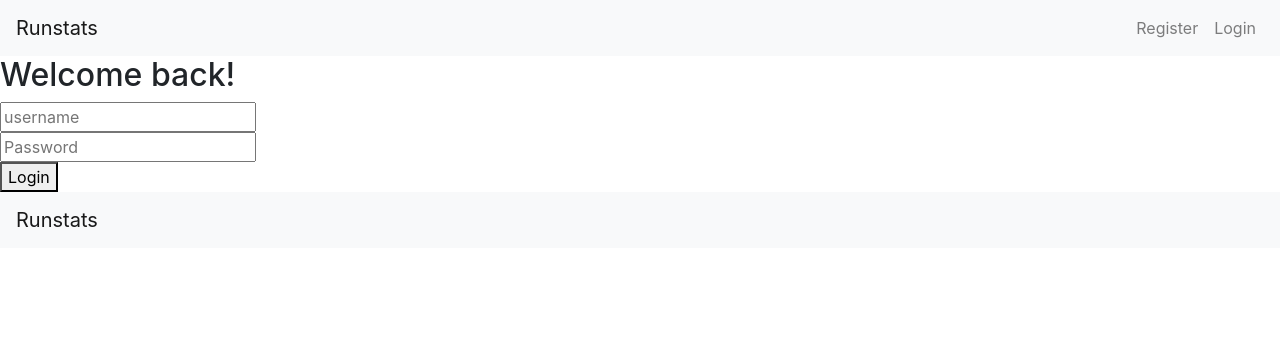
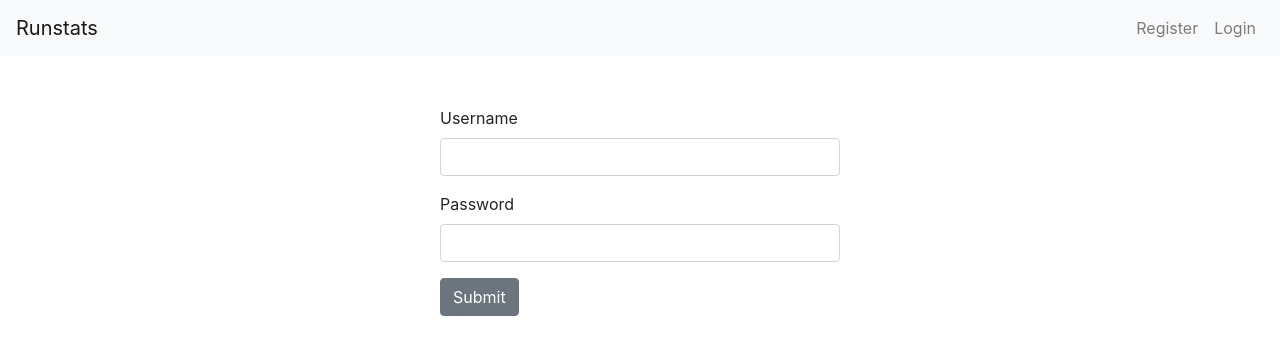
Before and after one commit to mckaywrigley/runstats, a React (Create React App) app in the folder client/: page /login in a window 1280 px wide. Shown: the top 354 px of the page. Built offline with nearby package versions, Linux system fonts and the light colour scheme.

Commit message:
styles Login

```diff
--- a/client/src/App.js
+++ b/client/src/App.js
@@ -26,7 +26,7 @@ class App extends Component {
           <Route exact path="/addrun" component={AddRun} />
           <Route exact path="/editrun" component={EditRun} />
           <Route exact path="/dashboard" component={Dashboard} />
-          <Footer />
+          {/* <Footer /> */}
         </Router>
       </>
     );
--- a/client/src/components/auth/Login.js
+++ b/client/src/components/auth/Login.js
@@ -2,6 +2,10 @@ import React, { Component } from "react";
 import { connect } from "react-redux";
 import { loginUser } from "../../actions";
 import { withRouter } from "react-router-dom";
+
+import { Button, Form, FormGroup, Label, Input, FormText } from "reactstrap";
+
+import "./Login.scss";
 
 class Login extends Component {
   constructor(props) {
@@ -34,32 +38,51 @@ class Login extends Component {
   render() {
     if (!this.props.auth.isAuthenticated) {
       return (
-        <>
-          <form>
-            <h2>Welcome back!</h2>
-            <div>
-              <input
-                name="username"
-                type="username"
-                placeholder="username"
-                value={this.state.username}
-                onChange={this.inputChange}
-              />
-            </div>
-            <div>
-              <input
-                name="password"
-                type="password"
-                placeholder="Password"
-                value={this.state.password}
-                onChange={this.inputChange}
-              />
-            </div>
-            <button type="submit" onClick={this.handleSubmit}>
-              Login
-            </button>
-          </form>
-        </>
+        <Form className="form">
+          <FormGroup>
+            <Label for="username">Username</Label>
+            <Input
+              type="text"
+              name="username"
+              id="username"
+              placeholder=""
+              onChange={this.inputChange}
+              value={this.state.username}
+            />
+          </FormGroup>
+          <FormGroup>
+            <Label for="password">Password</Label>
+            <Input
+              type="password"
+              name="password"
+              id="password"
+              placeholder=""
+              onChange={this.inputChange}
+              value={this.state.password}
+            />
+          </FormGroup>
+          <Button onClick={this.handleSubmit}>Submit</Button>
+        </Form>
+
+        //   <Form>
+        //   <FormGroup>
+        //     <Label for="email">Email</Label>
+        //     <Input type="email" name="email" id="email" placeholder="" onChange={this.inputChange} value={this.state.email}/>
+        //   </FormGroup>
+        //   <FormGroup>
+        //     <Label for="username">Username</Label>
+        //     <Input type="text" name="username" id="username" placeholder="" onChange={this.inputChange} value={this.state.username}/>
+        //   </FormGroup>
+        //   <FormGroup>
+        //     <Label for="password">Password</Label>
+        //     <Input type="password" name="password" id="password" placeholder="" onChange={this.inputChange} value={this.state.password}/>
+        //   </FormGroup>
+        //   <FormGroup>
+        //     <Label for="password2">Confirm Password</Label>
+        //     <Input type="password" name="password2" id="password2" placeholder="" onChange={this.inputChange} value={this.state.password2}/>
+        //   </FormGroup>
+        //   <Button>Submit</Button>
+        // </Form>
       );
     }
   }
--- /dev/null
+++ b/client/src/components/auth/Login.scss
@@ -0,0 +1,4 @@
+form {
+  margin: 50px auto;
+  width: 400px;
+}
```
